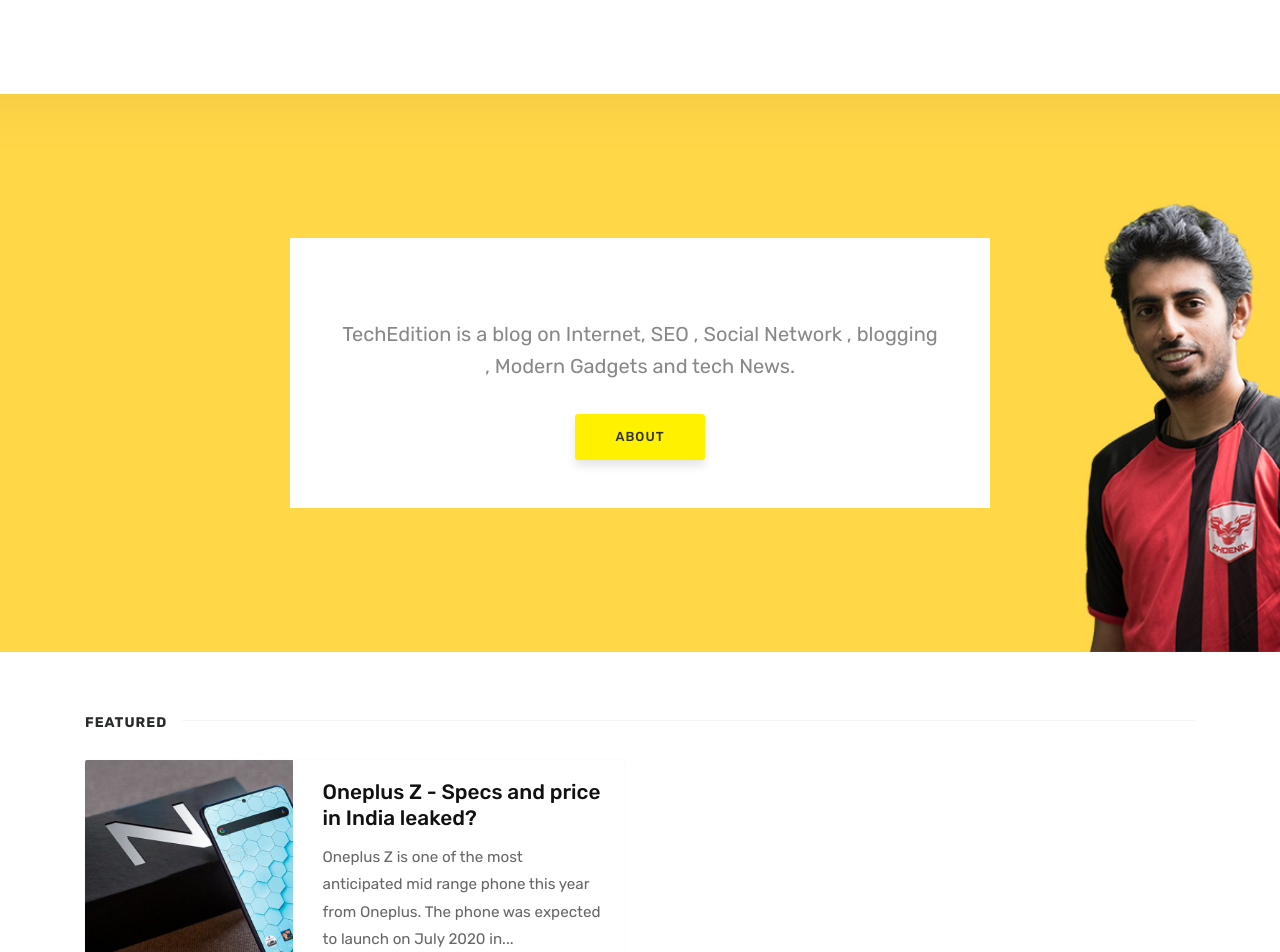
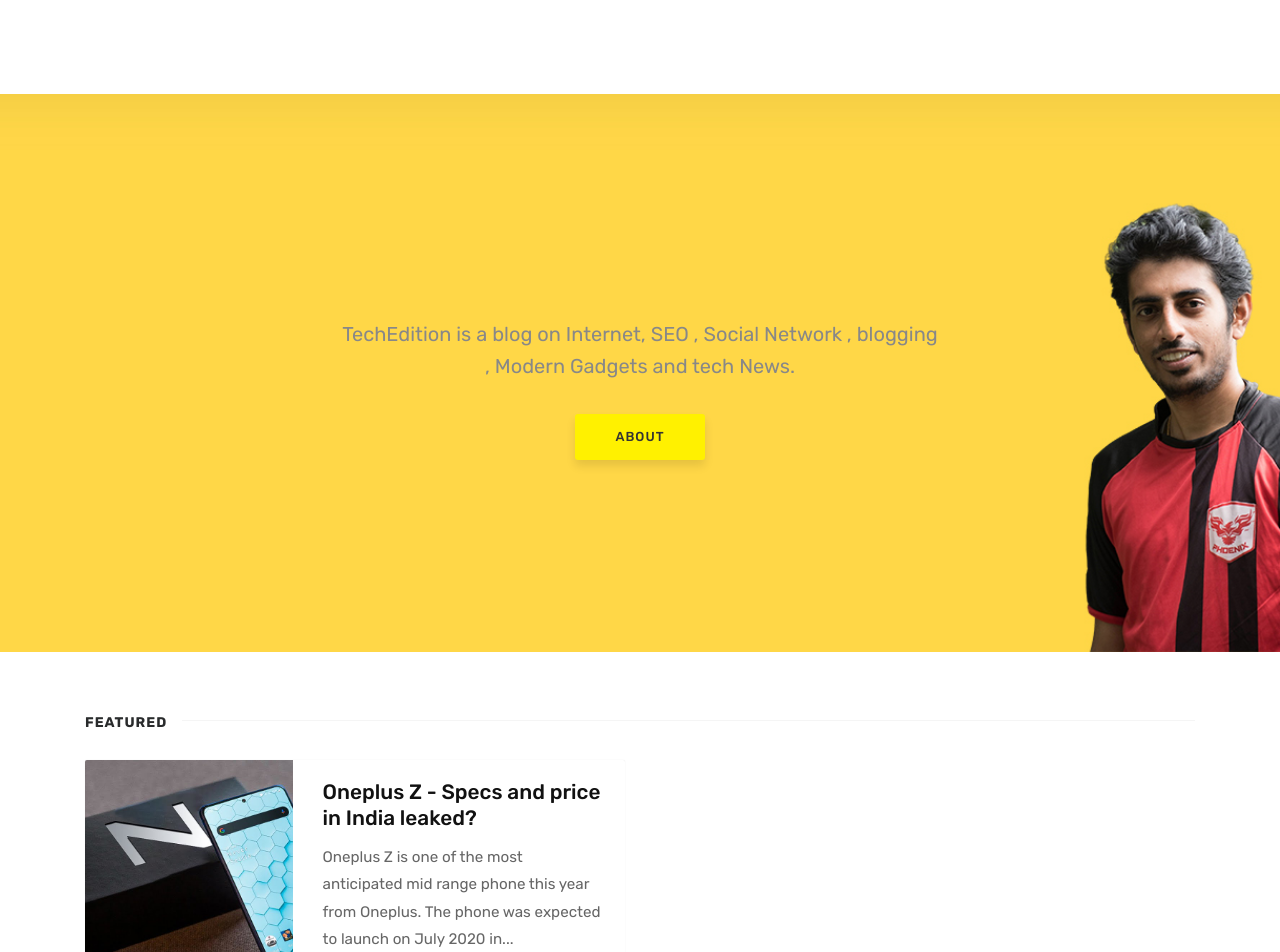
Before and after one commit to akhilgeo/Techedition, a Jekyll site: the page built from index.html, in a window 1280 px wide and 1400 px high. Shown: the top 952 px of the window. Built offline with Jekyll 4.4.1, drawn with Linux system fonts in a browser that asks for light colours; the list of posts is cut into pages by our own code; comment, search, counter and statistics services are not loaded.

Commit message:
Update theme.css

```diff
--- a/assets/css/theme.css
+++ b/assets/css/theme.css
@@ -356,7 +356,7 @@ span.post-name a,span.post-read-more a:hover {
     line-height: 1.6;
 }
 .wrapintro {
-    background: #fff;
+    #background: #fff100;
     width: 700px;
     padding: 3rem;
     max-width: 90%;
```
